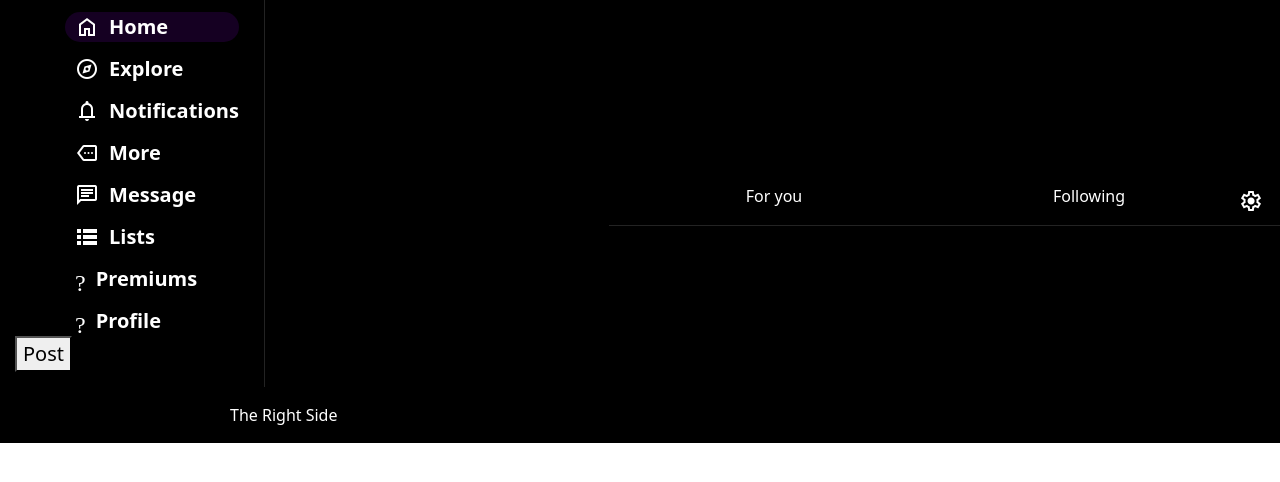
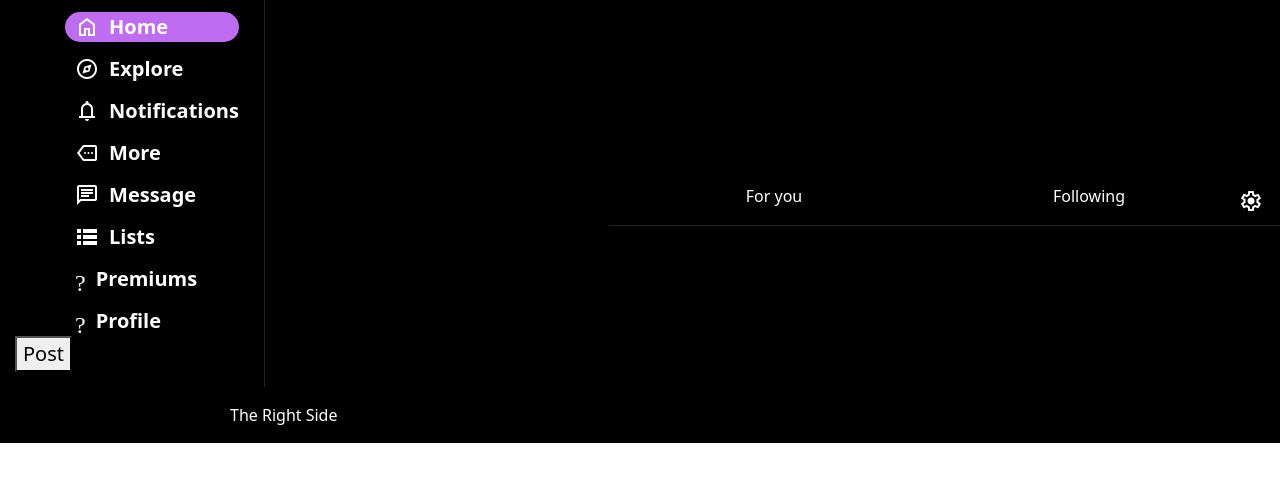
Before and after one commit to Ntando92/zaio-twitter-clone, a plain HTML site: page index.html in a window 1280 px wide. In both pictures the pointer is over the element 151 px from the left and 27 px from the top of the page. Drawn offline with nearby package versions, Linux system fonts and the light colour scheme.

Commit message:
work-in-progress

```diff
--- a/addsomeshine.css
+++ b/addsomeshine.css
@@ -53,7 +53,7 @@ material-symbols-outlined {
 } */
 
 .menu-item:hover {
-  background-color: #150022;
+  background-color: #be6cf1;
   cursor: pointer;
 }
 
```
